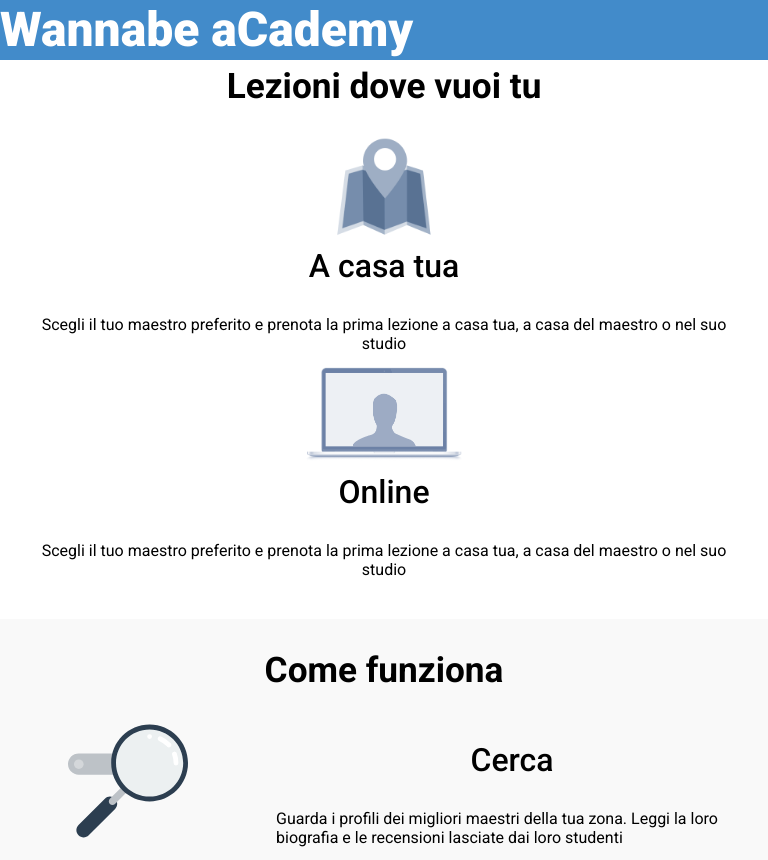
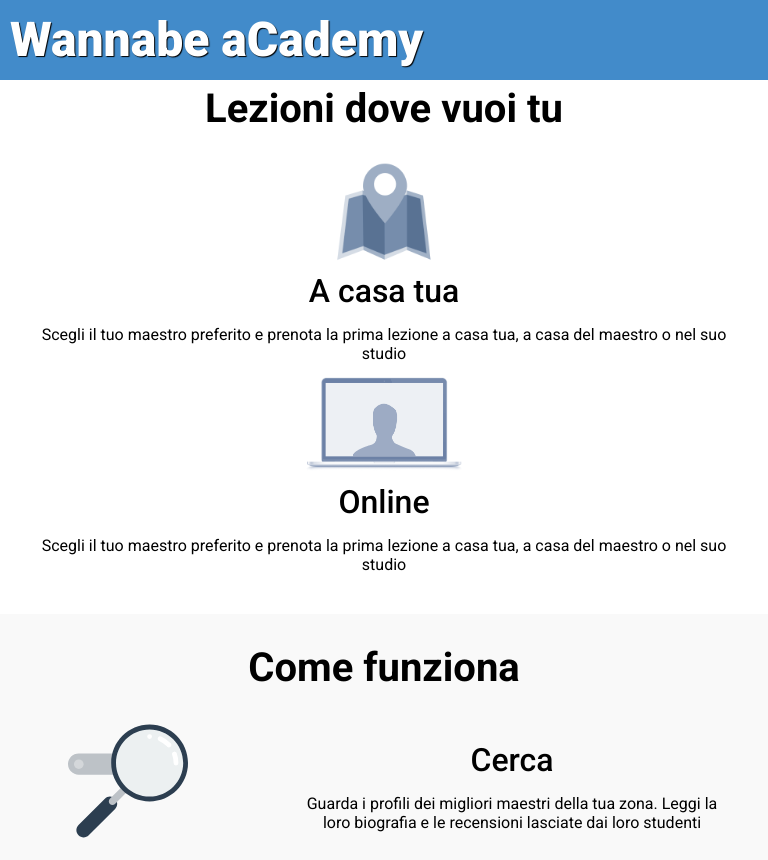
Before and after one commit to Geeogee/html-css-resp-wannabe-12bool, a plain HTML site: page index.html in a window 768 px wide. Shown: the top 860 px of the page. Drawn offline with Linux system fonts and the light colour scheme.

Commit message:
Code refactoring

```diff
--- a/css/main.css
+++ b/css/main.css
@@ -9,6 +9,7 @@ h1#mainTitle {
   color: #FFF;
   font-weight: 900;
   font-size: 3rem;
+  text-shadow: 1px 1px 1px #000;
 }
 
 h2 {
@@ -25,17 +26,27 @@ h3 {
   font-size: 1rem;
 }
 
+/* Columns generals */
+.title-column {
+  text-align: center;
+  margin: 30px 0;
+}
+
+.image-column img {
+  display: block;
+  margin: 0 auto;
+}
+
 /* Header */
-
 header {
   background-color: #428bca;
-  height: 60px;
-  line-height: 60px;
+  height: 80px;
+  line-height: 80px;
 }
 
 /* Main */
 main h3 {
-  margin-bottom: 30px;
+  margin-bottom: 15px;
 }
 
 .section-lessons {
@@ -47,27 +58,15 @@ main h3 {
   margin: 30px 0;
 }
 
+.section-howItWorks, .section-chooseUs {
+  background-color: #f9f9f9;
+}
+
 .section-chooseUs {
   margin-top: 30px;
   margin-bottom: 0;
 }
 
-.title-column {
-  text-align: center;
-  margin: 30px 0;
-}
-
-.image-column img {
-  display: block;
-  margin: 0 auto;
-}
-
-/* Section How It Works */
-.section-howItWorks, .section-chooseUs {
-  background-color: #f9f9f9;
-}
-
-/* Section Choose Us */
 .section-chooseUs .image-column {
   margin-top: 15px;
 }
@@ -84,16 +83,34 @@ main h3 {
   margin-bottom: 15px;
 }
 
+.section-chooseUs div[class*="col-"]:last-child .text-column {
+  border-bottom: 0;
+}
+
  /* Small Screen CSS */
 @media screen and (max-width: 768px) {
 
   /* Section Lessons */
+  h1#mainTitle {
+    padding-left: 10px;
+  }
+
+  h2 {
+    font-size: 2.5rem;
+  }
+
   h3 {
     font-size: 2rem;
   }
 
   .image-column > img {
     height: 150px;
+    max-width: 100%;
+  }
+
+  .text-column {
+      padding: 10px 50px;
+      text-align: center;
   }
 
   /* Section lessons */
@@ -104,11 +121,6 @@ main h3 {
 
   .section-lessons .title-column {
     margin-top: 5px;
-  }
-
-  .section-lessons .text-column {
-    padding: 10px 10px;
-    text-align: center;
   }
 
   .section-lessons .image-column > img {
@@ -128,13 +140,13 @@ main h3 {
     height: 120px;
   }
 
+  .text-column {
+    padding: 10px 40px;
+  }
+
   /* Section Lessons */
   .section-lessons .image-column > img {
     height: 100px;
-  }
-
-  .section-lessons .text-column {
-    padding: 10px 20px;
   }
 
   /* Section how it works */
@@ -143,9 +155,6 @@ main h3 {
     text-align: center;
   }
 
-  .section-howItWorks .text-column {
-    padding: 10px 20px;
-  }
 }
 
  /* Large Screen CSS */
```
